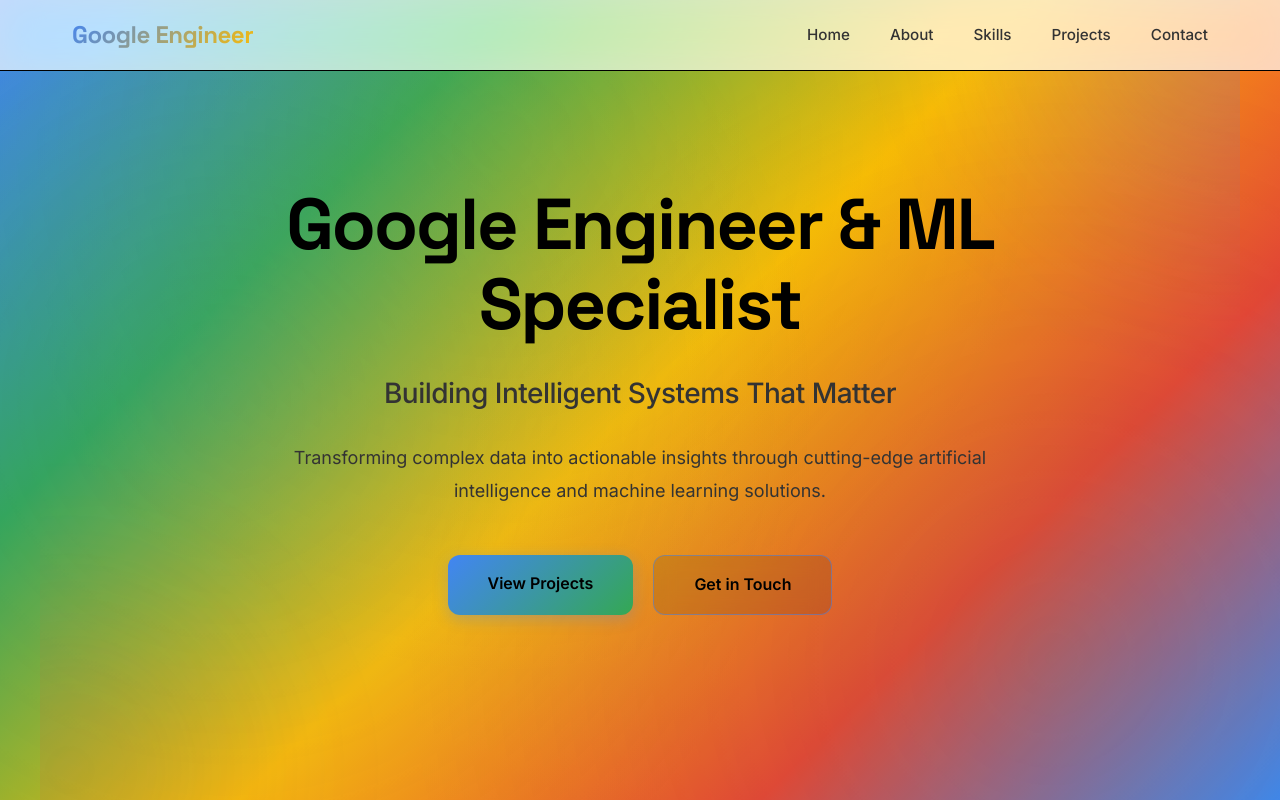
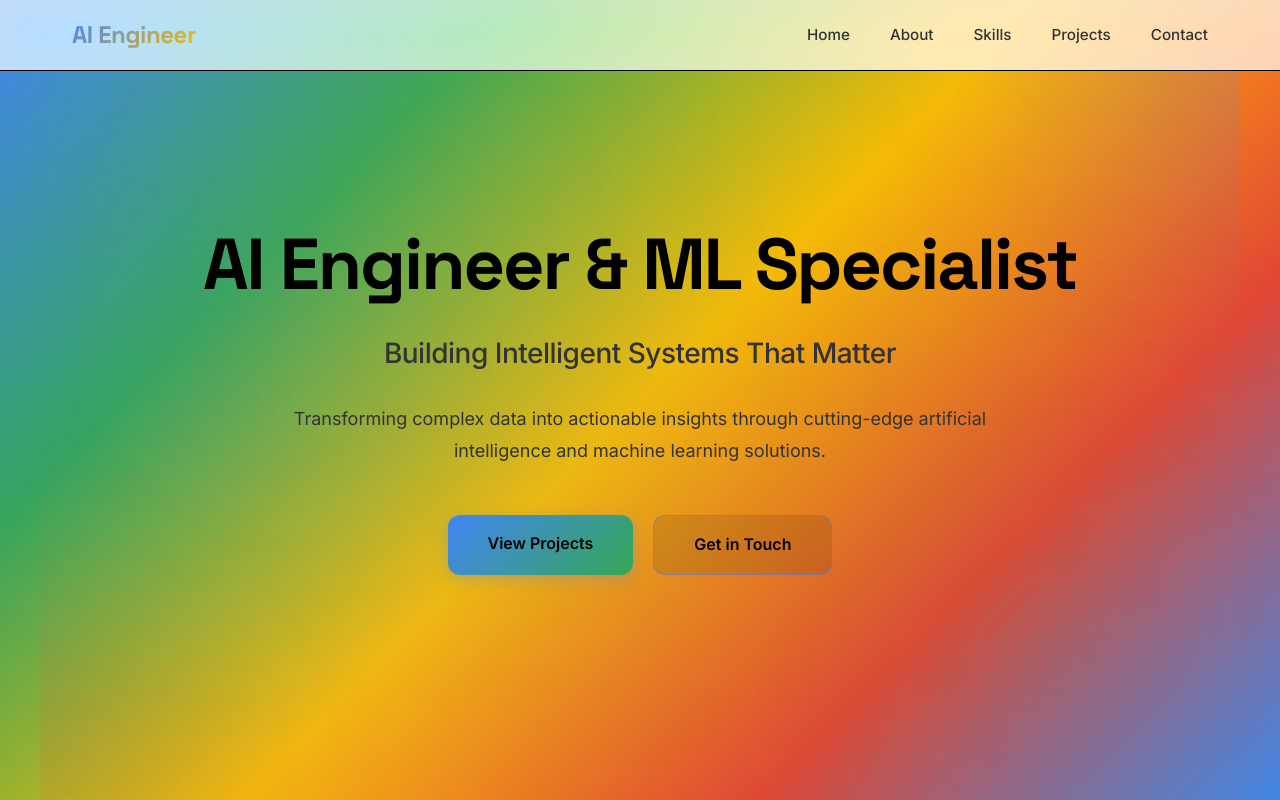
Before and after one commit to subhashrajeev/Portifolio, a plain HTML site: page index.html in a window 1280 px wide. Shown: the top 800 px of the page. Drawn offline with Linux system fonts and the light colour scheme.

Commit message:
revert: change Google Engineer to AI Engineer

```diff
--- a/index.html
+++ b/index.html
@@ -787,7 +787,7 @@
     <!-- Header -->
     <header>
         <nav>
-            <div class="logo">Google Engineer</div>
+            <div class="logo">AI Engineer</div>
             <ul>
                 <li><a href="#home">Home</a></li>
                 <li><a href="#about">About</a></li>
@@ -801,7 +801,7 @@
     <!-- Hero Section -->
     <section id="home" class="hero">
         <div class="hero-content">
-            <h1>Google Engineer & ML Specialist</h1>
+            <h1>AI Engineer & ML Specialist</h1>
             <p class="subtitle">Building Intelligent Systems That Matter</p>
             <p>Transforming complex data into actionable insights through cutting-edge artificial intelligence and
                 machine learning solutions.</p>
```
